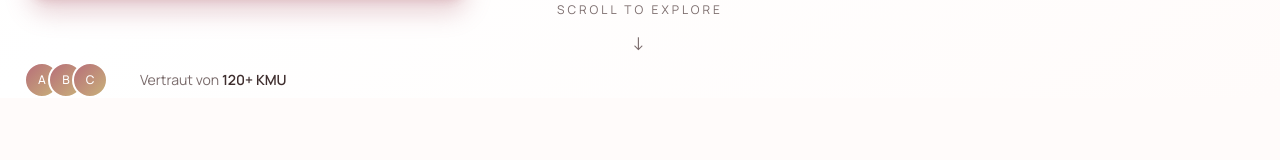
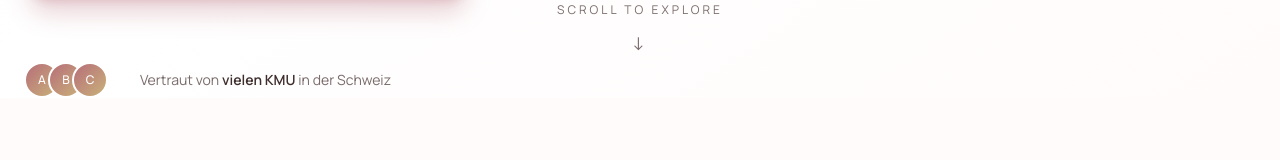
Before and after one commit to Claudio723/buroassist, a Next.js app: page / in a window 1280 px wide. Shown: the part 746-906 px from the top of the page. Built offline with nearby package versions, Linux system fonts and the light colour scheme.

Commit message:
Remove specific number from trust line - keep visual, change to 'vielen KMU' (frontend-design)

```diff
--- a/components/Hero.tsx
+++ b/components/Hero.tsx
@@ -58,7 +58,7 @@ export default function Hero() {
               ))}
             </div>
             <div className="text-text-muted">
-              Vertraut von <span className="font-semibold text-text-dark">120+ KMU</span>
+              Vertraut von <span className="font-semibold text-text-dark">vielen KMU</span> in der Schweiz
             </div>
           </div>
         </div>
```
